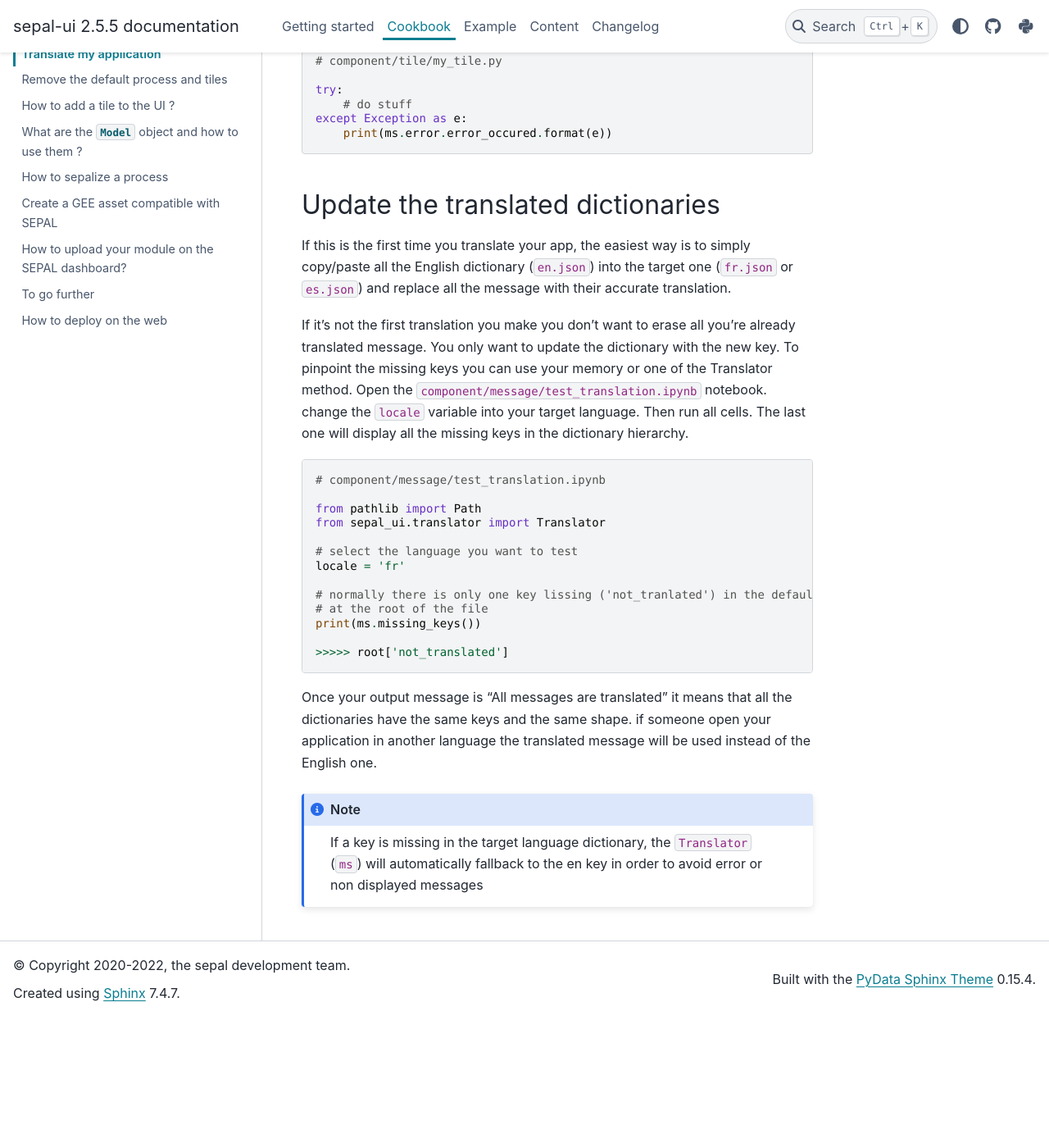
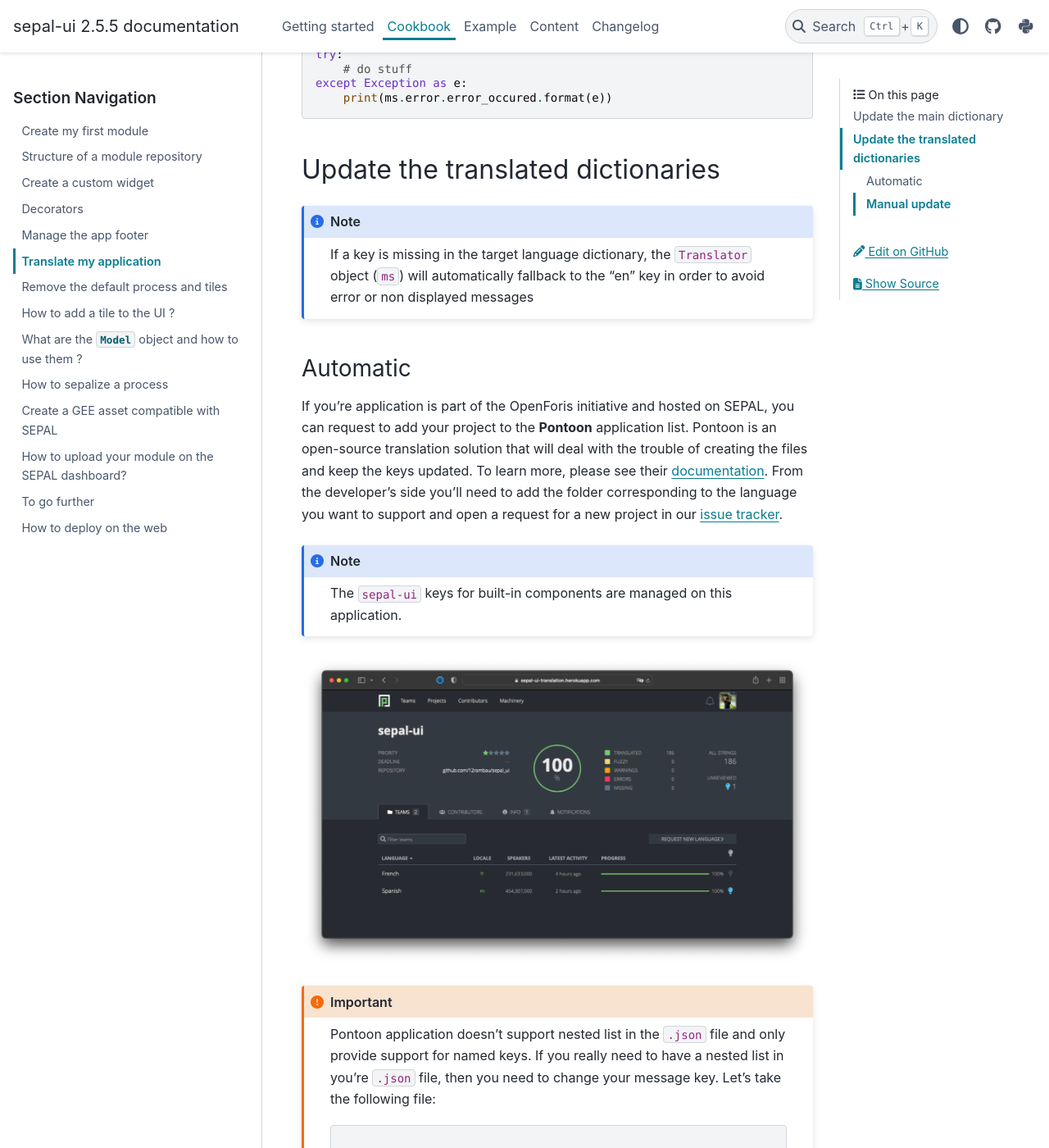
Before and after one commit to openforis/sepal_ui, a Sphinx documentation site: the page built from docs/source/tutorials/translate-app.rst, in a window 1280 px wide and 1400 px high, scrolled down 2238 px. Shown: the whole window at 82% size. Built offline with Sphinx 7.4.7 and the PyData theme 0.15.4, drawn with Linux system fonts in a browser that asks for light colours; the version number is read from the project's files by our own code; before the commit the page ends 3478 px from its top, so only the background shows below that; some of the changed text lies outside the part shown.

Commit message:
docs: add the documentation on pontoon Fix #396

```diff
--- a/README.rst
+++ b/README.rst
@@ -49,9 +49,9 @@
 
 Currently translated in the following languages:
 
-+---------+----------+---------+
-| English | Français | Español |
-+---------+----------+---------+
+.. csv-table::
+
+    English, Français, Español
 
 You can contribute to the translation effort on our `pontoon project <https://sepal-ui-translation.herokuapp.com/projects/sepal-ui/>`__.
 
--- a/docs/source/tutorials/translate-app.rst
+++ b/docs/source/tutorials/translate-app.rst
@@ -67,7 +67,7 @@
 add message with parameter
 ^^^^^^^^^^^^^^^^^^^^^^^^^^
 
-If you want to keep the possibility to use parameter in your message you can use the .format() method of Python string.
+If you want to keep the possibility to use parameter in your message you can use the :code:`.format()` method of Python string.
 
 .. note::
 
@@ -99,9 +99,67 @@
 
 
 Update the translated dictionaries
------------------------------------
+----------------------------------
 
-If this is the first time you translate your app, the easiest way is to simply copy/paste all the English dictionary (:code:`en.json`) into the target one (:code:`fr.json` or :code:`es.json`) and replace all the message with their accurate translation.
+.. note::
+
+    If a key is missing in the target language dictionary, the :code:`Translator` object (:code:`ms`) will automatically fallback to the "en" key in order to avoid error or non displayed messages
+
+Automatic
+^^^^^^^^^
+
+If you're application is part of the OpenForis initiative and hosted on SEPAL, you can request to add your project to the **Pontoon** application list. Pontoon is an open-source translation solution that will deal with the trouble of creating the files and keep the keys updated. To learn more, please see their `documentation <https://mozilla-l10n.github.io/localizer-documentation/tools/pontoon/>`__. From the developer's side you'll need to add the folder corresponding to the language you want to support and open a request for a new project in our `issue tracker <https://github.com/12rambau/sepal_ui/issues/new/choose>`__.
+
+.. note::
+
+    The :code:`sepal-ui` keys for built-in components are managed on this application.
+
+.. image:: ../_image/tutorials/translate-app/pontoon.png
+
+.. important::
+
+    Pontoon application doesn't support nested list in the :code:`.json` file and only provide support for named keys. If you really need to have a nested list in you're :code:`.json` file, then you need to change your message key. Let's take the following file:
+
+    .. code-block:: python
+
+    # component/message/en/locale.json
+
+    {
+        "paragraph": [
+            "I'm a multline",
+            "paragraph."
+        ]
+    }
+
+    Then you need to replace the list by a numbered dict using string integer as keys:
+
+    .. code-block:: python
+
+    # component/message/en/locale.json
+
+    {
+        "paragraph": {
+            "0": "I'm a multline",
+            "1": "paragraph."
+        }
+    }
+
+    This is compatible with pontoon and can be called in you're file as follow:
+
+    .. code-block:: python
+
+        # component/scripts/my_script.py
+
+        from component.message import cm
+
+        print(cm.paragraph[0])
+        print(cm.paragraph[1])
+
+
+Manual update
+^^^^^^^^^^^^^
+
+If this is the first time you translate your app, the easiest way is to simply copy/paste all the English dictionary (:code:`en/locale.json`) into the target one (:code:`fr/locale.json` or :code:`es/locale.json`) and replace all the message with their accurate translation.
 
 
 If it's not the first translation you make you don't want to erase all you're already translated message. You only want to update the dictionary with the new key.
@@ -126,10 +184,6 @@
 
 Once your output message is "All messages are translated" it means that all the dictionaries have the same keys and the same shape. if someone open your application in another language the translated message will be used instead of the English one.
 
-.. note::
-
-    If a key is missing in the target language dictionary, the :code:`Translator` (:code:`ms`) will automatically fallback to the en key in order to avoid error or non displayed messages
-
 .. spelling::
 
     Español
```
Also changed, not shown: other parts of docs/source/tutorials/translate-app.rst (+7 -7 lines), CONTRIBUTING.rst (+12 -0 lines), docs/source/tutorials/structure.rst (+7 -4 lines), docs/source/_image/tutorials/translate-app/pontoon.png (added).
